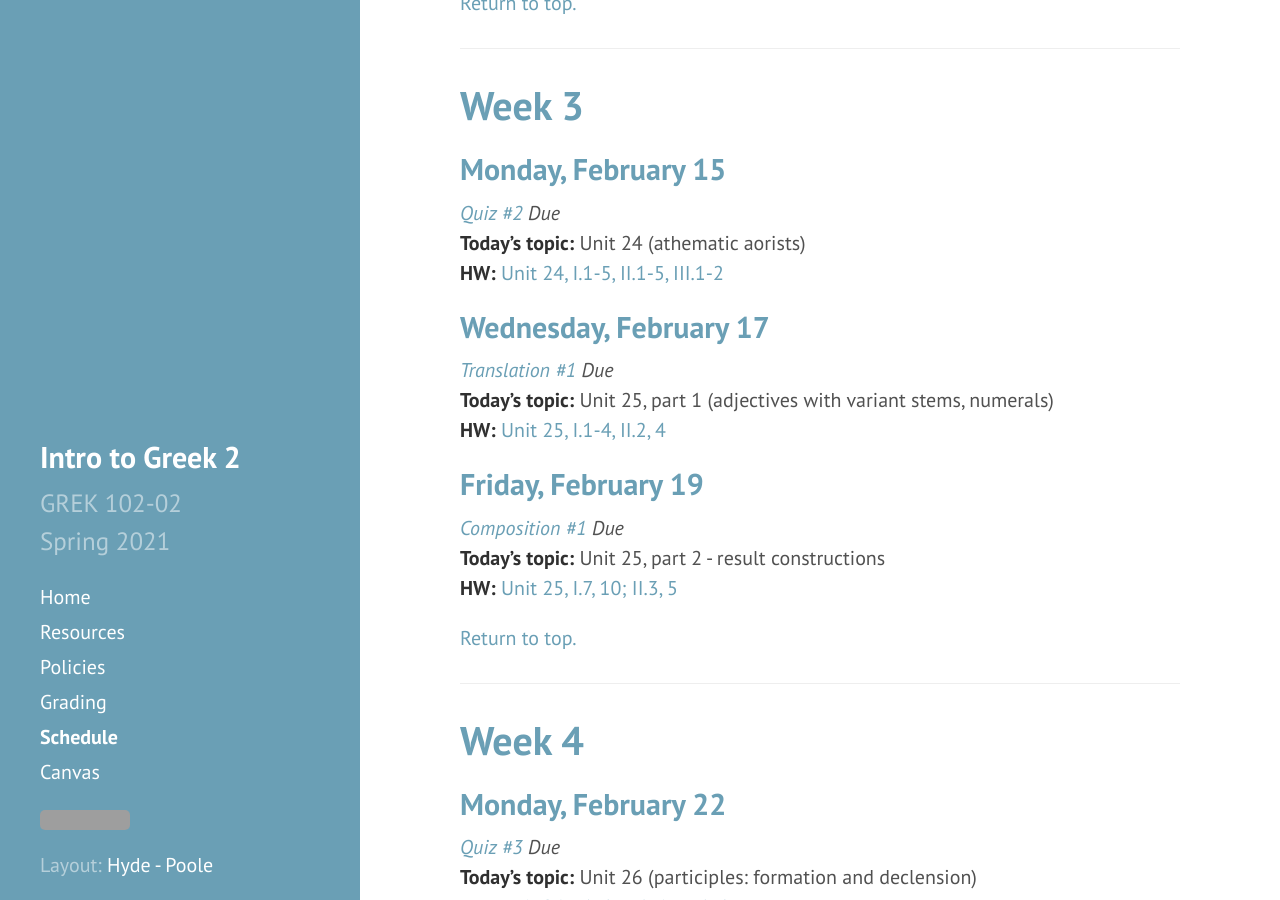
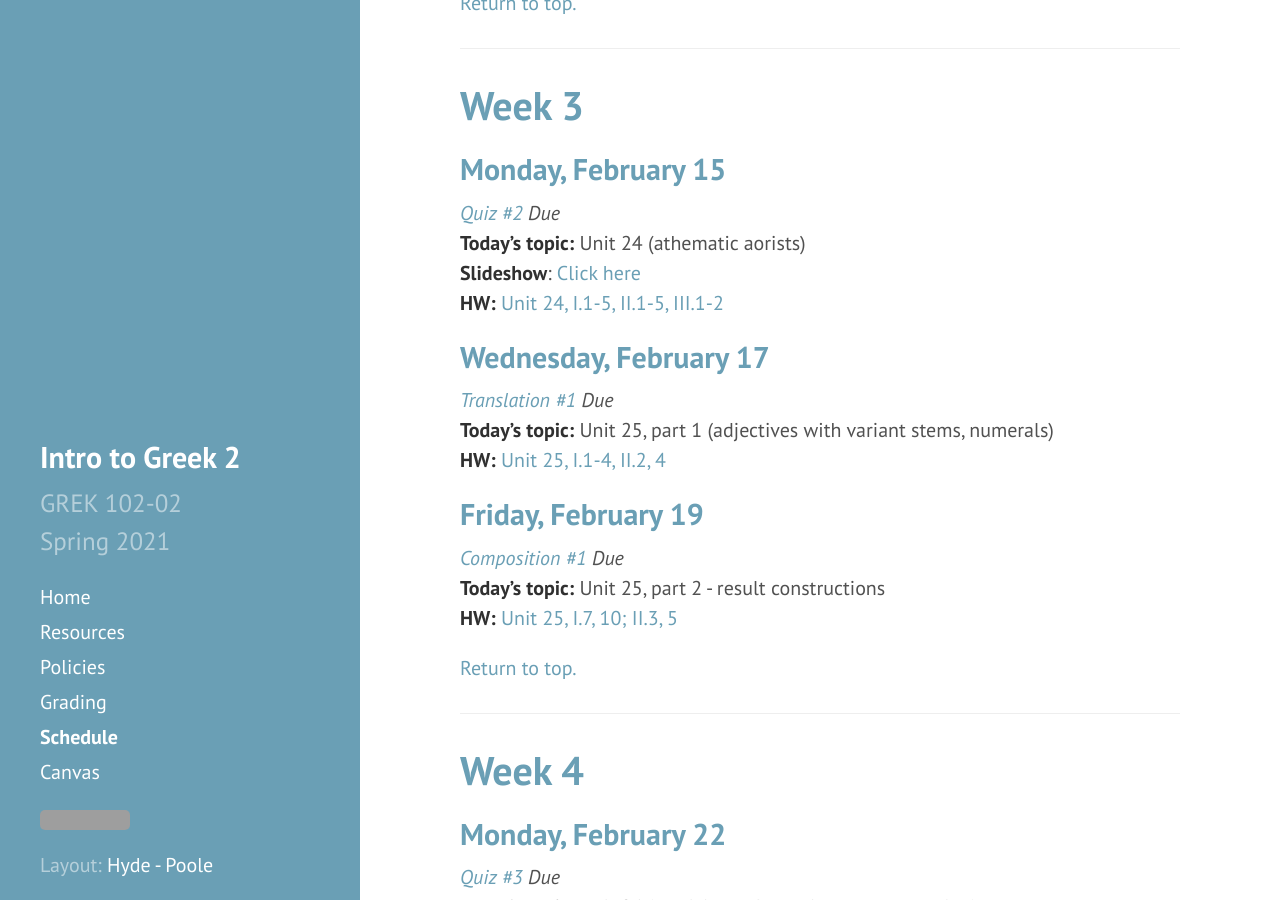
Before and after one commit to DLibatique/GREK102-S21, a Jekyll site: the page built from _pages/schedule.md, in a window 1280 px wide and 900 px high, scrolled down 1959 px. Built offline with Jekyll 4.4.1, drawn with Linux system fonts in a browser that asks for light colours; grey boxes are pictures that could not be loaded.

Commit message:
added 2/15 slideshow

```diff
--- a/_pages/schedule.md
+++ b/_pages/schedule.md
@@ -86,6 +86,7 @@
 ## Monday, February 15
 [*Quiz #2*](https://hc.instructure.com/courses/3462/assignments/30880) *Due*
 **Today's topic:** Unit 24 (athematic aorists)
+**Slideshow**: [Click here](https://drive.google.com/file/d/1X8a5MmvO15rFJMDKBZfu9QZoNAc3EAwk/view?usp=sharing)
 **HW:** [Unit 24, I.1-5, II.1-5, III.1-2](https://hc.instructure.com/courses/3462/assignments/28216)
 
 ## Wednesday, February 17
```
